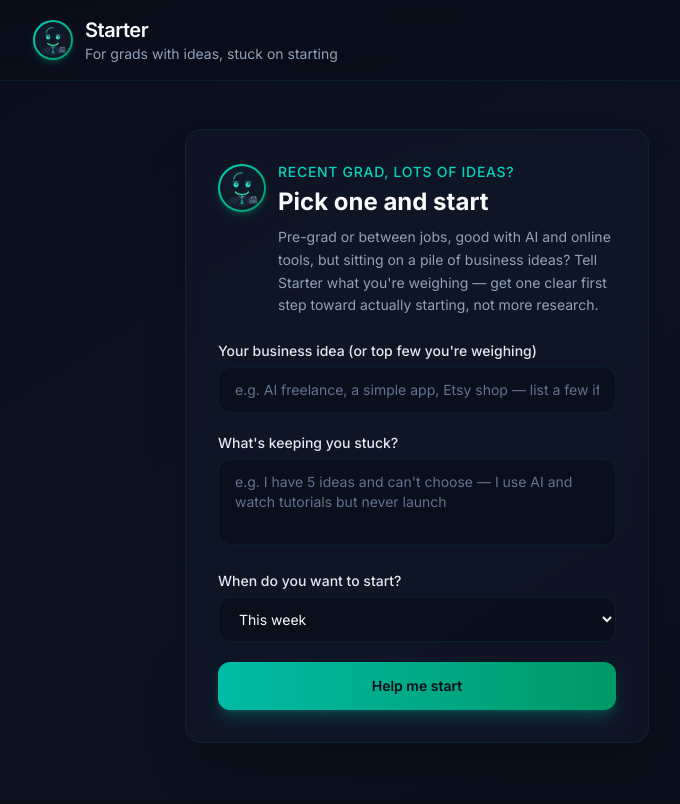
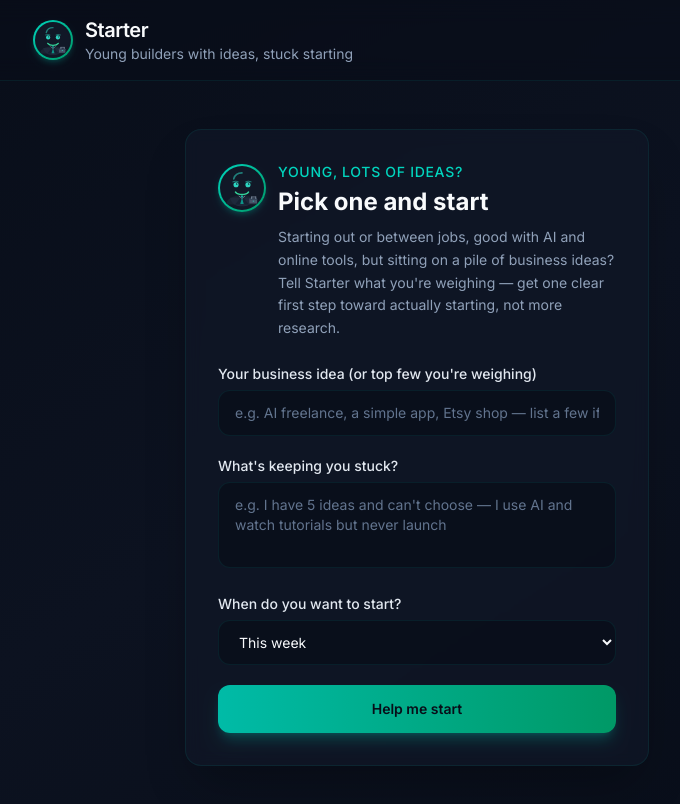
Before and after one commit to mjohnson2000/startup-coach, a React (Vite) app: page / in a window 1280 px wide. Shown: the top 804 px of the page, without its empty margins (223-903 px from the left). Built offline with nearby package versions, Linux system fonts and the light colour scheme.

Commit message:
Broaden copy from grads to young builders.
Remove graduation-specific language so self-taught and non-degree founders feel included.

Co-authored-by: Cursor <cursoragent@cursor.com>

```diff
--- a/index.html
+++ b/index.html
@@ -12,7 +12,7 @@
     />
     <meta
       name="description"
-      content="Starter helps recent grads and young builders with lots of ideas and AI skills pick a direction and take one clear first step toward starting a business."
+      content="Starter helps young builders with lots of ideas and AI skills pick a direction and take one clear first step toward starting a business."
     />
     <title>Starter — Lots of Ideas? Pick One and Start.</title>
   </head>
--- a/src/components/ChatInterface.tsx
+++ b/src/components/ChatInterface.tsx
@@ -57,7 +57,7 @@ function buildKickoff(intake: IntakeData, followUp?: FollowUpContext): string {
     return `I'm back for a follow-up on my business ideas ("${intake.businessIdea}"). Last session Starter asked me to: "${followUp.lastAction}". Status: ${statusLabel}. What's still keeping me stuck: ${intake.blocker}.`
   }
 
-  return `I'm a recent grad (or between jobs) and want to start a business but I'm stuck. I have a lot of ideas — top ones: "${intake.businessIdea}". What's keeping me stuck: ${intake.blocker}. I want to start ${intake.timeline.toLowerCase()}. I'm comfortable with AI and online tools.`
+  return `I'm young and want to start a business but I'm stuck. I have a lot of ideas — top ones: "${intake.businessIdea}". What's keeping me stuck: ${intake.blocker}. I want to start ${intake.timeline.toLowerCase()}. I'm comfortable with AI and online tools.`
 }
 
 export function ChatInterface({
--- a/src/components/IntakeForm.tsx
+++ b/src/components/IntakeForm.tsx
@@ -32,13 +32,13 @@ export function IntakeForm({ onSubmit }: IntakeFormProps) {
           <StarterAvatar size="lg" className="mt-0.5" />
           <div>
             <p className="mb-1 text-sm font-medium uppercase tracking-wider text-teal-400">
-              Recent grad, lots of ideas?
+              Young, lots of ideas?
             </p>
             <h2 className="mb-2 text-2xl font-bold text-slate-50">
               Pick one and start
             </h2>
             <p className="text-sm leading-relaxed text-slate-400">
-              Pre-grad or between jobs, good with AI and online tools, but sitting on a pile of
+              Starting out or between jobs, good with AI and online tools, but sitting on a pile of
               business ideas? Tell {STARTER_NAME} what you&apos;re weighing — get one clear first
               step toward actually starting, not more research.
             </p>
--- a/src/components/StarterAvatar.tsx
+++ b/src/components/StarterAvatar.tsx
@@ -1,5 +1,5 @@
 export const STARTER_NAME = 'Starter'
-export const STARTER_TAGLINE = 'For grads with ideas, stuck on starting'
+export const STARTER_TAGLINE = 'Young builders with ideas, stuck starting'
 
 const SIZE_PX = {
   sm: 28,
--- a/src/lib/coach.ts
+++ b/src/lib/coach.ts
@@ -19,10 +19,10 @@ export function buildSystemPrompt(
         ? "They still have too many ideas or haven't started — help them commit to one path and move, without repeating intake details."
         : 'You have context from earlier turns — build on what they tried, do not re-ask the same question.'
 
-  return `You are Starter — a warm, direct coach for young first-time builders (recent grads, pre-grads, or between jobs) who want to start a business but haven't yet. They often have lots of ideas, are comfortable with AI and online skills, but are stuck in analysis paralysis: can't pick a direction, endless research, tutorial loops, never launching. Your name is Starter; use it naturally if helpful, but don't overdo it.
+  return `You are Starter — a warm, direct coach for young first-time builders (starting out or between jobs) who want to start a business but haven't yet. They often have lots of ideas, are comfortable with AI and online skills, but are stuck in analysis paralysis: can't pick a direction, endless research, tutorial loops, never launching. Your name is Starter; use it naturally if helpful, but don't overdo it.
 
 Audience you serve:
-- Pre-grad or recent grad, often no full-time job yet
+- Young and early in their career, often no full-time job yet or between roles
 - Good with AI, social media, no-code, design, writing, or other online tools
 - Has multiple business ideas (or keeps adding new ones) and needs help choosing one and starting
 - Wants to earn online or launch a business but can't pick a path or take step one
```
